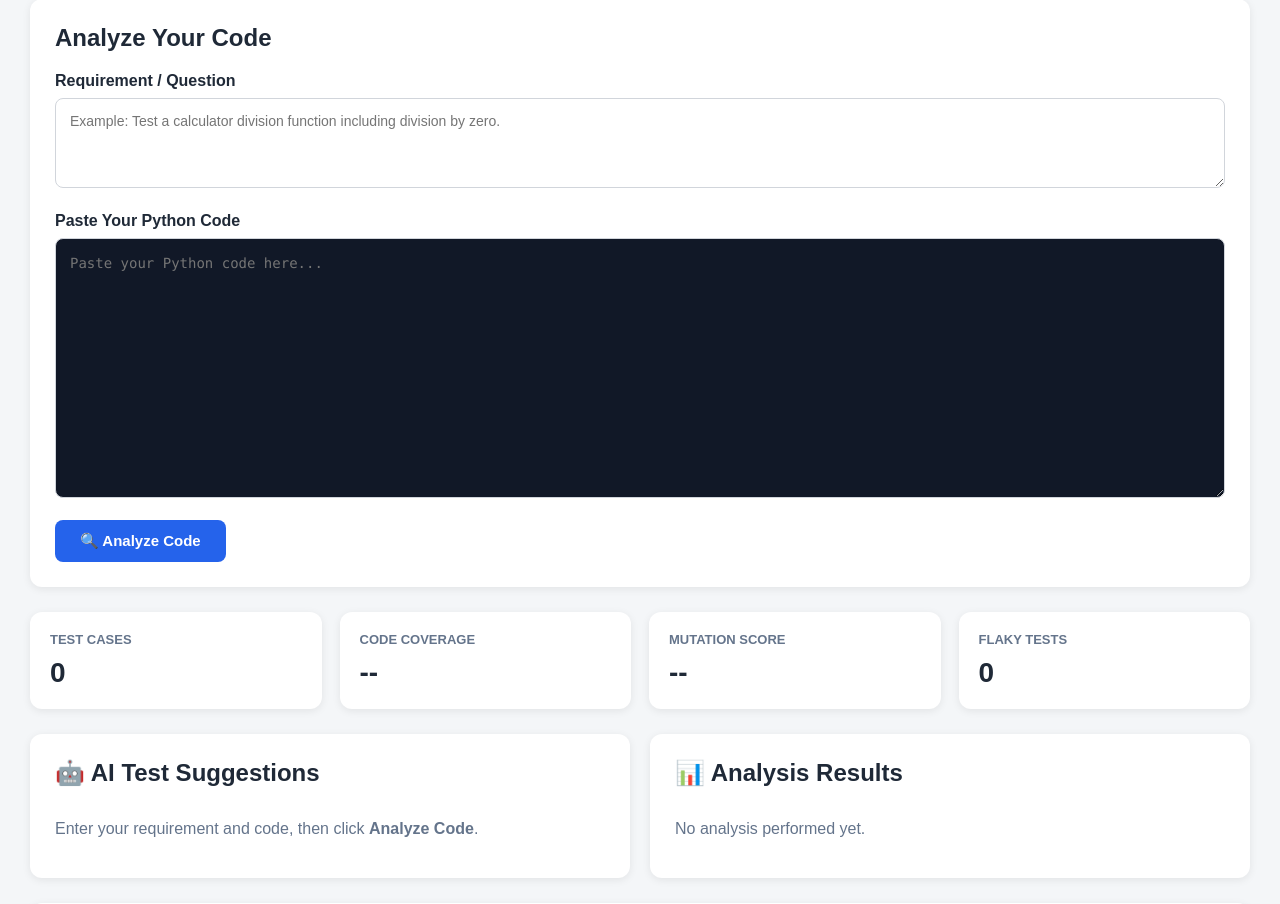
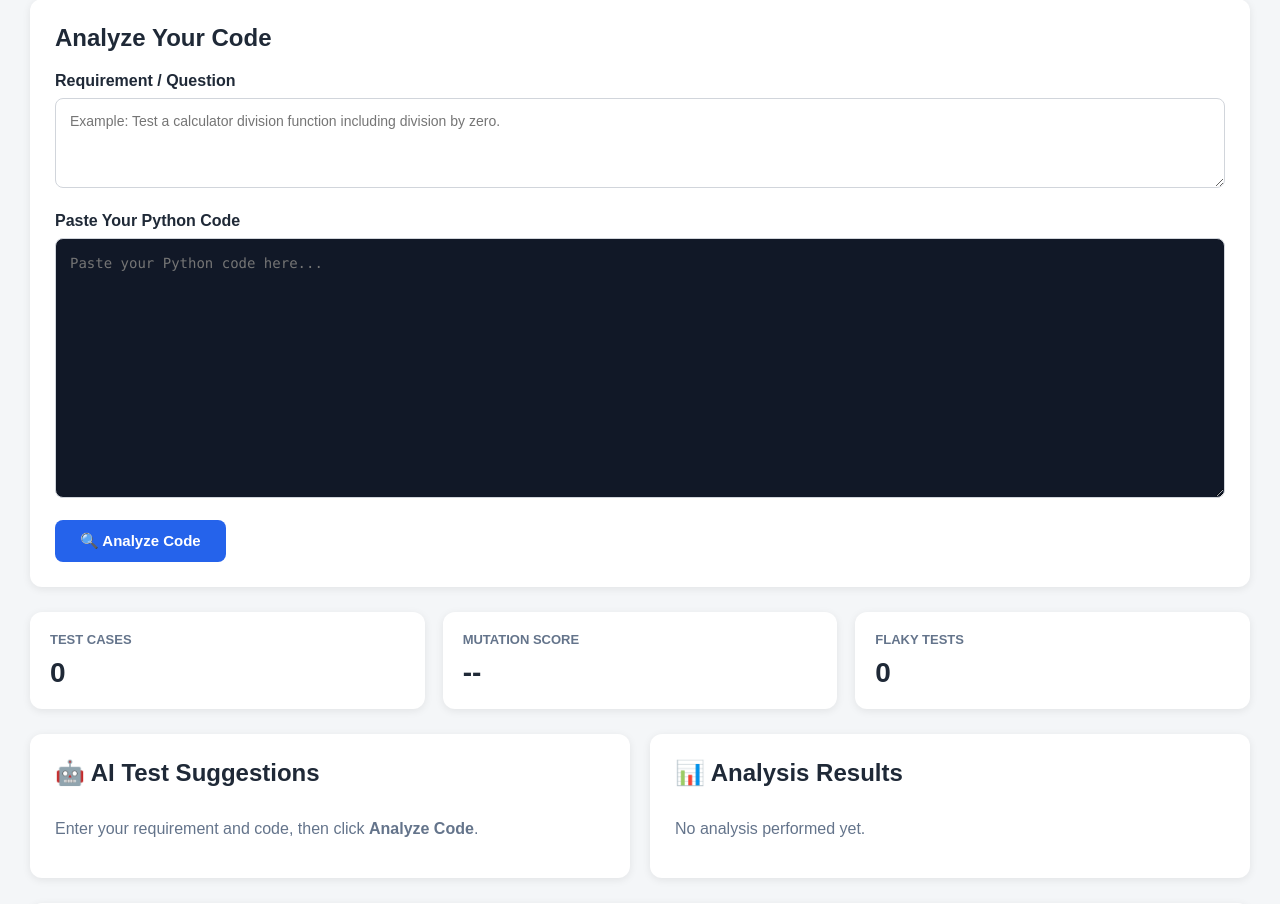
Before and after one commit to yesgagan/AI-Test-Engineering-Platform, a Flask app: page / in a window 1280 px wide. Shown: the part 131-1035 px from the top of the page. Run offline with Flask 3, Linux system fonts and the light colour scheme.

Commit message:
Remove code coverage from dashboard

```diff
--- a/backend/templates/index.html
+++ b/backend/templates/index.html
@@ -116,7 +116,7 @@
 
         .stats {
             display: grid;
-            grid-template-columns: repeat(4, 1fr);
+            grid-template-columns: repeat(3, 1fr);
             gap: 18px;
             margin-bottom: 25px;
         }
@@ -416,22 +416,6 @@
             <div class="card">
 
                 <h3>
-                    CODE COVERAGE
-                </h3>
-
-                <div
-                    class="number"
-                    id="coverage"
-                >
-                    --
-                </div>
-
-            </div>
-
-
-            <div class="card">
-
-                <h3>
                     MUTATION SCORE
                 </h3>
 
@@ -828,19 +812,6 @@
                     "testCount"
                 ).innerText =
                     totalTests;
-
-
-
-                /*
-                ====================================================
-                CODE COVERAGE
-                ====================================================
-                */
-
-                document.getElementById(
-                    "coverage"
-                ).innerText =
-                    "--";
 
 
 
```
